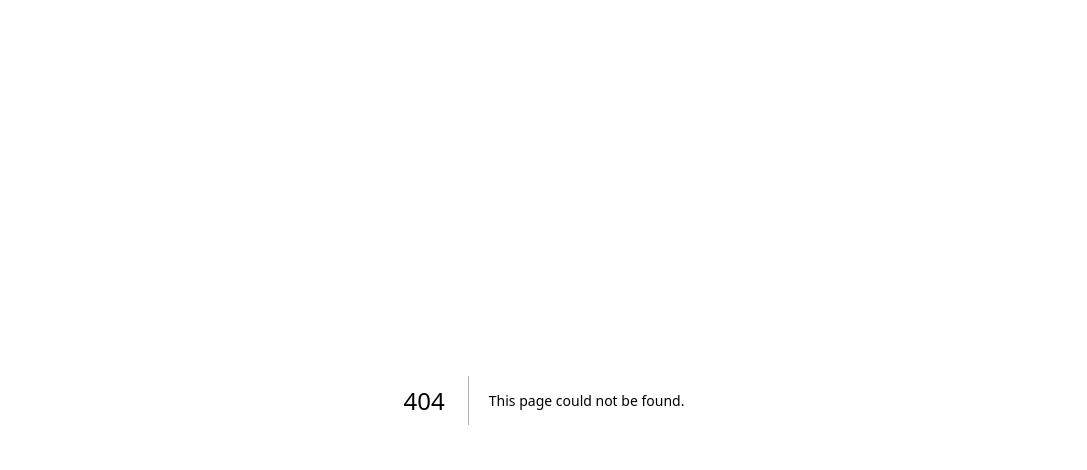
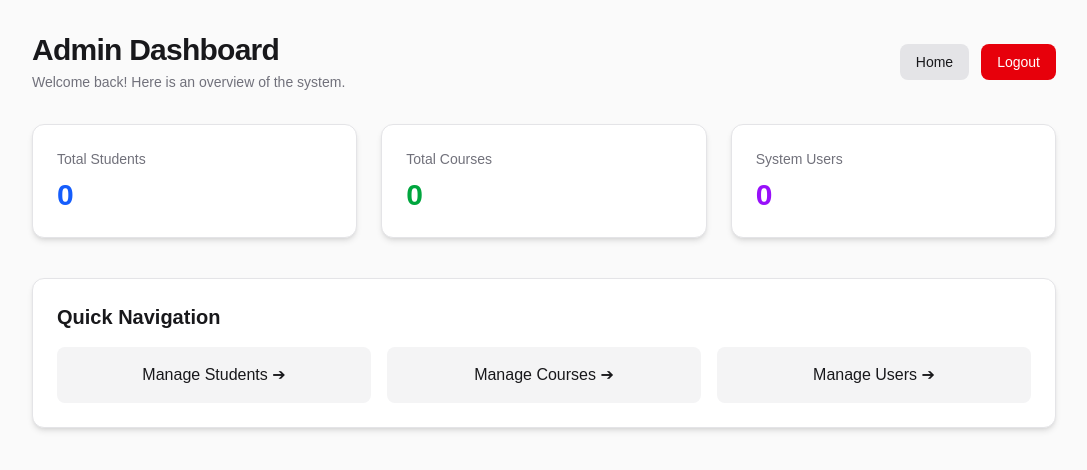
Before and after one commit to Kavinda-Gayashan-Hettige/Student-Management-System-Frontend-Repository, a Next.js app: page /dashboard in a window 1280 px wide. Before the commit this address had no page. Shown: the top 470 px of the page, without its empty margins (96-1183 px from the left). Built offline with nearby package versions, Linux system fonts and the light colour scheme; no server answers.

Commit message:
feat(dashboard): implement admin overview statistics

```diff
--- /dev/null
+++ b/app/dashboard/page.tsx
@@ -0,0 +1,111 @@
+"use client";
+import { useEffect, useState } from "react";
+import { getStudents, getCourses, getUsers } from "@/app/services/api";
+
+export default function DashboardPage() {
+  const [stats, setStats] = useState({
+    studentsCount: 0,
+    coursesCount: 0,
+    usersCount: 0,
+  });
+  const [loading, setLoading] = useState(true);
+
+  useEffect(() => {
+    async function fetchStats() {
+      try {
+        const [students, courses, users] = await Promise.all([
+          getStudents(),
+          getCourses(),
+          getUsers(),
+        ]);
+        setStats({
+          studentsCount: students.length,
+          coursesCount: courses.length,
+          usersCount: users.length,
+        });
+      } catch (err) {
+        console.error("Failed to load dashboard stats", err);
+      } finally {
+        setLoading(false);
+      }
+    }
+    fetchStats();
+  }, []);
+
+  return (
+    <div className="min-h-screen bg-zinc-50 dark:bg-black p-8 text-zinc-900 dark:text-zinc-50">
+      <div className="max-w-5xl mx-auto">
+        {/* Header */}
+        <div className="flex justify-between items-center mb-8">
+          <div>
+            <h1 className="text-3xl font-bold tracking-tight">Admin Dashboard</h1>
+            <p className="text-sm text-zinc-500 dark:text-zinc-400 mt-1">
+              Welcome back! Here is an overview of the system.
+            </p>
+          </div>
+          <div className="flex gap-3">
+            <a
+              href="/"
+              className="px-4 py-2 text-sm font-medium bg-zinc-200 dark:bg-zinc-800 rounded-lg hover:bg-zinc-300 dark:hover:bg-zinc-700 transition"
+            >
+              Home
+            </a>
+            <a
+              href="/login"
+              className="px-4 py-2 text-sm font-medium bg-red-600 text-white rounded-lg hover:bg-red-700 transition"
+            >
+              Logout
+            </a>
+          </div>
+        </div>
+
+        {/* Stats Cards */}
+        <div className="grid grid-cols-1 md:grid-cols-3 gap-6 mb-10">
+          <div className="bg-white dark:bg-zinc-900 p-6 rounded-xl shadow-md border border-zinc-200 dark:border-zinc-800">
+            <h3 className="text-sm font-medium text-zinc-500 dark:text-zinc-400">Total Students</h3>
+            <p className="text-3xl font-bold mt-2 text-blue-600 dark:text-blue-400">
+              {loading ? "..." : stats.studentsCount}
+            </p>
+          </div>
+          <div className="bg-white dark:bg-zinc-900 p-6 rounded-xl shadow-md border border-zinc-200 dark:border-zinc-800">
+            <h3 className="text-sm font-medium text-zinc-500 dark:text-zinc-400">Total Courses</h3>
+            <p className="text-3xl font-bold mt-2 text-green-600 dark:text-green-400">
+              {loading ? "..." : stats.coursesCount}
+            </p>
+          </div>
+          <div className="bg-white dark:bg-zinc-900 p-6 rounded-xl shadow-md border border-zinc-200 dark:border-zinc-800">
+            <h3 className="text-sm font-medium text-zinc-500 dark:text-zinc-400">System Users</h3>
+            <p className="text-3xl font-bold mt-2 text-purple-600 dark:text-purple-400">
+              {loading ? "..." : stats.usersCount}
+            </p>
+          </div>
+        </div>
+
+        {/* Quick Links Section */}
+        <div className="bg-white dark:bg-zinc-900 p-6 rounded-xl shadow-md border border-zinc-200 dark:border-zinc-800">
+          <h2 className="text-xl font-semibold mb-4">Quick Navigation</h2>
+          <div className="grid grid-cols-1 md:grid-cols-3 gap-4">
+            <a
+              href="/students"
+              className="p-4 rounded-lg bg-zinc-100 dark:bg-zinc-800 hover:bg-blue-50 dark:hover:bg-zinc-700 transition font-medium text-center"
+            >
+              Manage Students ➔
+            </a>
+            <a
+              href="/courses"
+              className="p-4 rounded-lg bg-zinc-100 dark:bg-zinc-800 hover:bg-green-50 dark:hover:bg-zinc-700 transition font-medium text-center"
+            >
+              Manage Courses ➔
+            </a>
+            <a
+              href="/users"
+              className="p-4 rounded-lg bg-zinc-100 dark:bg-zinc-800 hover:bg-purple-50 dark:hover:bg-zinc-700 transition font-medium text-center"
+            >
+              Manage Users ➔
+            </a>
+          </div>
+        </div>
+      </div>
+    </div>
+  );
+}
```
